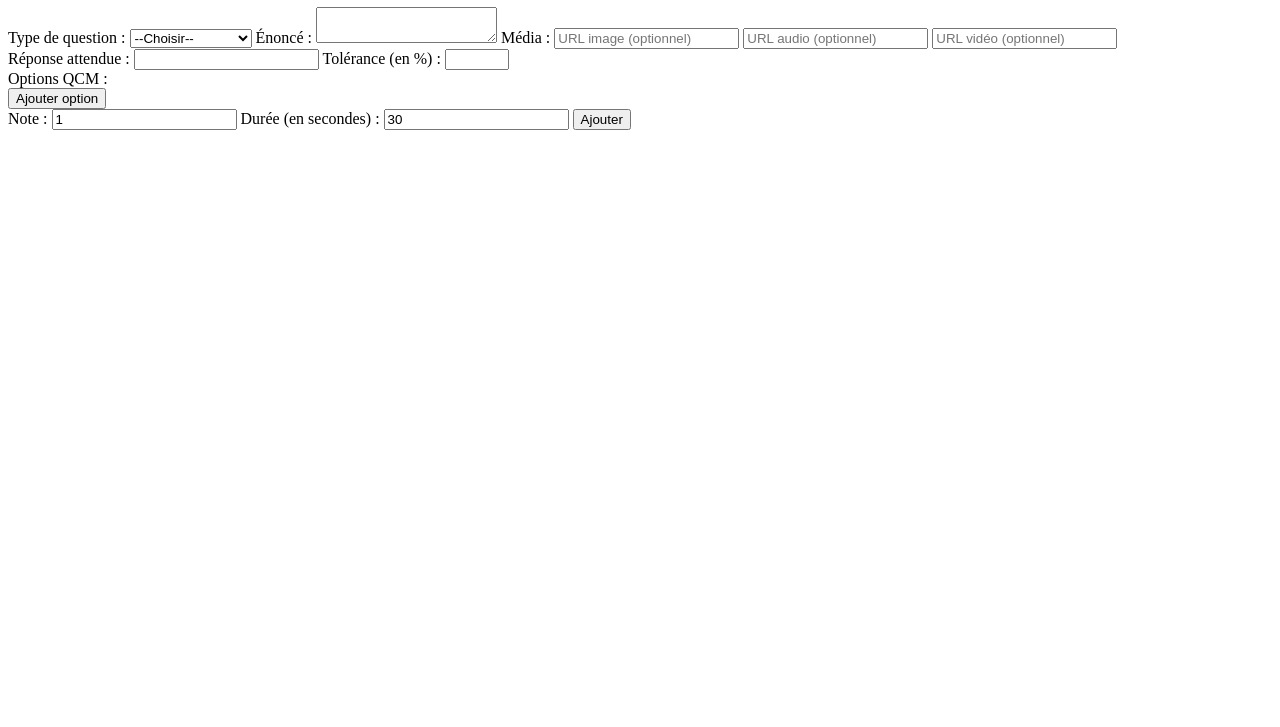
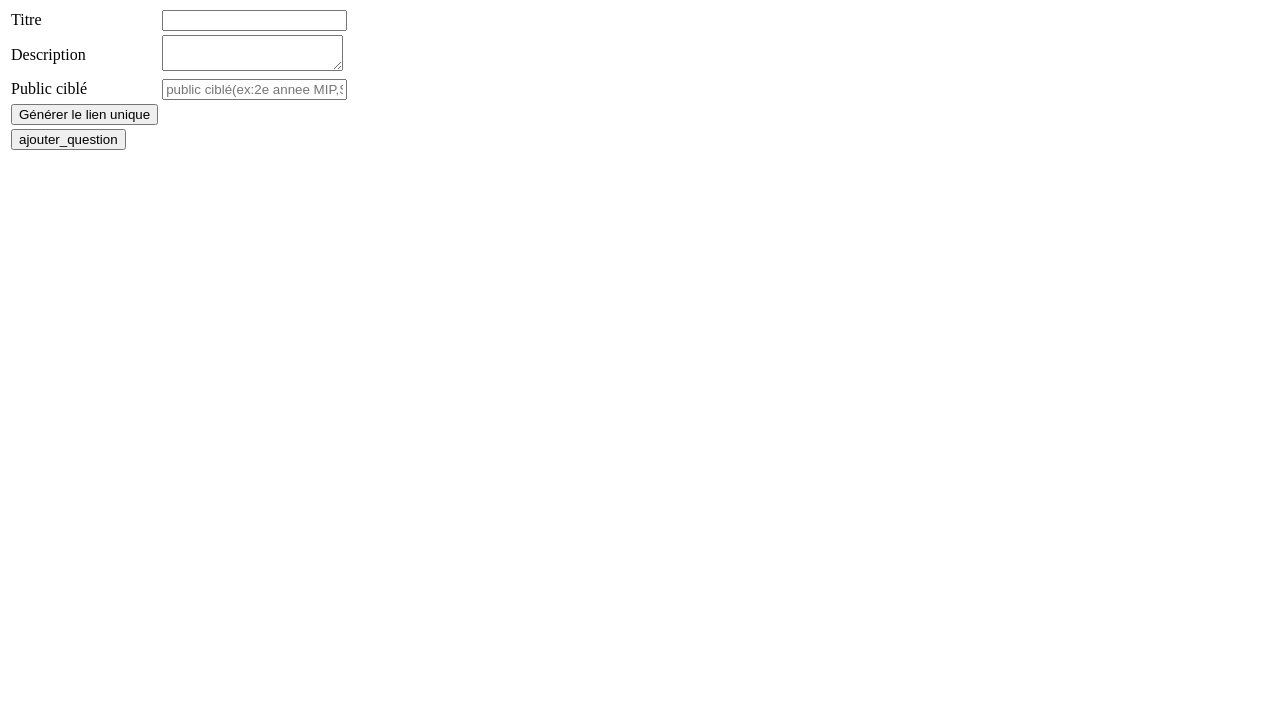
Before and after one commit to UnivExam/project_S4, a plain HTML site: page espace_enseignant.html in a window 1280 px wide. Shown: the part 73-800 px from the top of the page. Drawn offline with Linux system fonts and the light colour scheme.

Commit message:
creation d'examen html pour l espace enseignant

```diff
--- a/espace_enseignant.html
+++ b/espace_enseignant.html
@@ -4,56 +4,19 @@
     <meta charset="UTF-8">
     <meta name="viewport" content="width=device-width, initial-scale=1.0">
     <title>Document</title>
-    <link rel="stylesheet" href="espace_enseignant.css">
+    <link rel="stylesheet" href="espace_enseignat.css">
 </head>
 <body>
-    <div class="container">
-        <h1>Ajouter une Question</h1>
-
-        <form id="questionForm">
-          <label>Type de question :</label>
-          <select id="questionType" required>
-            <option value="">--Choisir--</option>
-            <option value="directe">Question Directe</option>
-            <option value="qcm">QCM</option>
-          </select>
-
-          <label>Énoncé :</label>
-          <textarea id="enonce" required></textarea>
-
-          <label>Média :</label>
-          <input type="text" id="mediaImage" placeholder="URL image (optionnel)">
-          <input type="text" id="mediaAudio" placeholder="URL audio (optionnel)">
-          <input type="text" id="mediaVideo" placeholder="URL vidéo (optionnel)">
-
-          <div id="directeFields" class="hidden">
-            <label>Réponse attendue :</label>
-            <input type="text" id="reponseDirecte">
-
-            <label>Tolérance (en %) :</label>
-            <input type="number" id="tolerance" min="0" max="100">
-          </div>
-
-          <div id="qcmFields" class="hidden">
-            <label>Options QCM :</label>
-            <div id="qcmOptions"></div>
-            <button type="button" onclick="addOption()">Ajouter option</button>
-          </div>
-
-          <label>Note :</label>
-          <input type="number" id="note" value="1" required>
-
-          <label>Durée (en secondes) :</label>
-          <input type="number" id="duree" value="30" required>
-
-          <button type="submit">Ajouter</button>
-        </form>
-
-        <pre id="jsonOutput"></pre>
-      </div>
-
-       <script src="script.js"></script>
-      </body>
-  </html>
+    <header>
+        <center><h1>Creation d'examen!</h1></center>
+    </header>
+    <table>
+        <tr><td>Titre</td><td><input type="text" name="titre" id="titre" required></td></tr>
+        <tr><td>Description</td><td><textarea name="description" id="description"required></textarea></td></tr>
+        <tr><td>Public ciblé</td><td><input type="text" id="public" placeholder="public ciblé(ex:2e annee MIP,S4,groupe A)" required></td></tr>
+        <tr><td><button onclick="genererLien()">Générer le lien unique </button></td></tr>
+        <tr><td><button onclick="addQuestion()">ajouter_question</button></td></tr>
+    </table>
+    <script src="espace_enseignat.js"></script>
 </body>
 </html>
```
